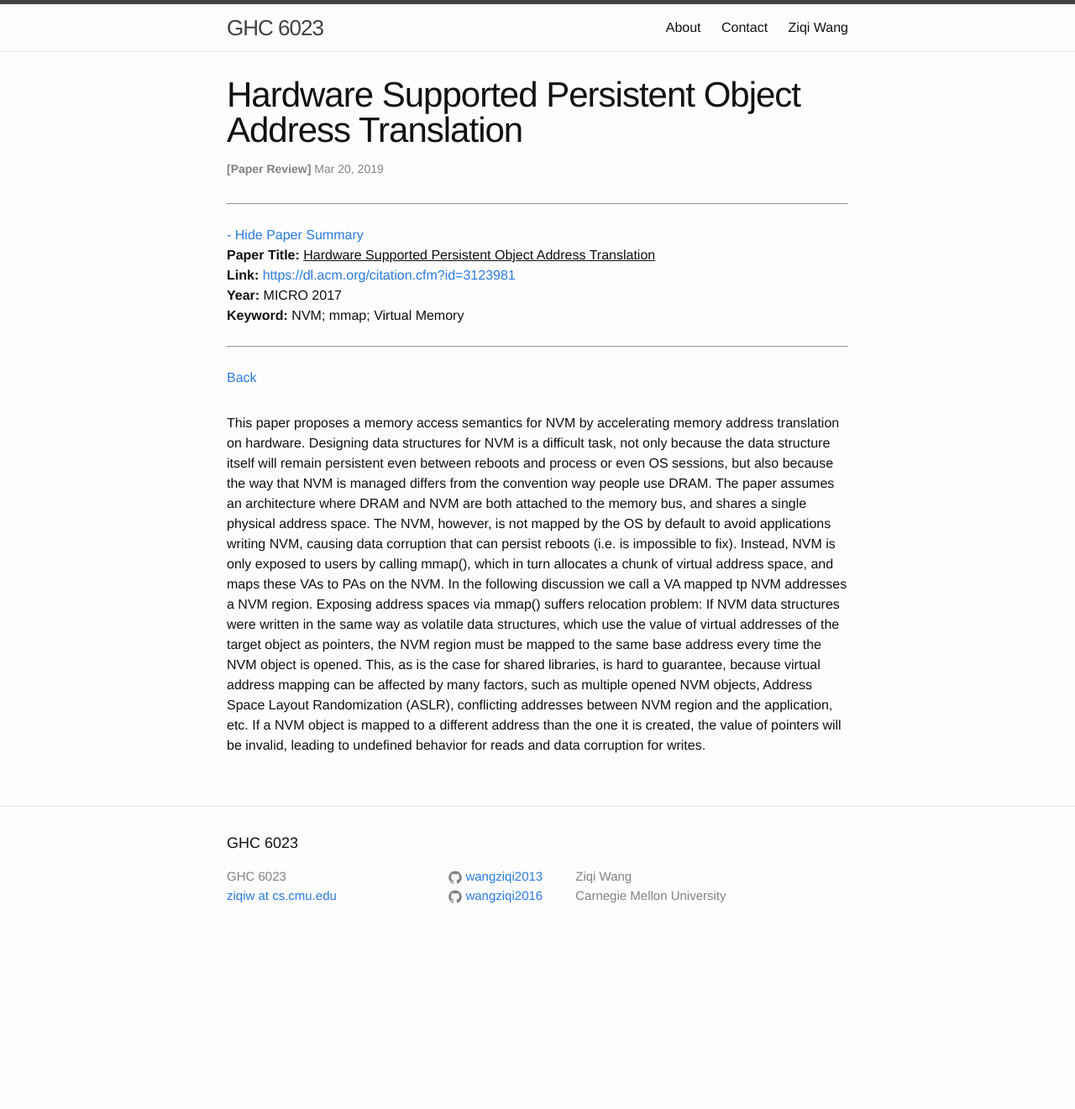
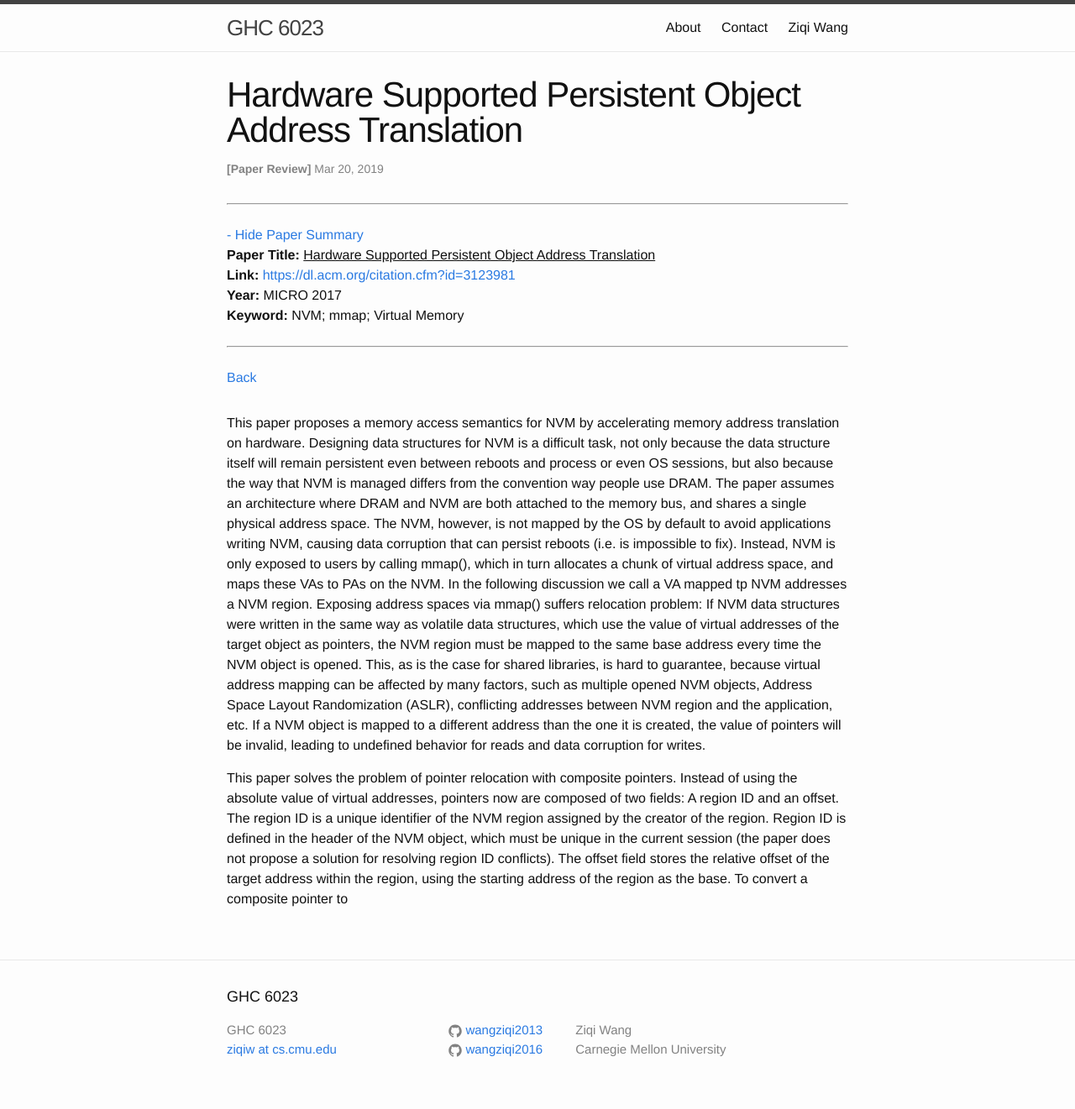
Before and after one commit to wangziqi2013/wangziqi2013.github.io, a Jekyll site: the page built from _posts/2019-03-19-hardware-supported-persist-obj-addr-xlat.markdown, in a window 1280 px wide. Shown: the whole page at 84% size. Built offline with Jekyll 4.4.1, drawn with Linux system fonts in a browser that asks for light colours; before the commit the page ends 1138 px from its top, so only the background shows below that.

Commit message:
Adding composite pointer

```diff
--- a/_posts/2019-03-19-hardware-supported-persist-obj-addr-xlat.markdown
+++ b/_posts/2019-03-19-hardware-supported-persist-obj-addr-xlat.markdown
@@ -27,3 +27,10 @@ is opened. This, as is the case for shared libraries, is hard to guarantee, beca
 by many factors, such as multiple opened NVM objects, Address Space Layout Randomization (ASLR), conflicting addresses between
 NVM region and the application, etc. If a NVM object is mapped to a different address than the one it is created, the
 value of pointers will be invalid, leading to undefined behavior for reads and data corruption for writes.
+
+This paper solves the problem of pointer relocation with composite pointers. Instead of using the absolute value of virtual
+addresses, pointers now are composed of two fields: A region ID and an offset. The region ID is a unique identifier of the
+NVM region assigned by the creator of the region. Region ID is defined in the header of the NVM object, which must be
+unique in the current session (the paper does not propose a solution for resolving region ID conflicts). The offset field
+stores the relative offset of the target address within the region, using the starting address of the region as the base.
+To convert a composite pointer to
```
